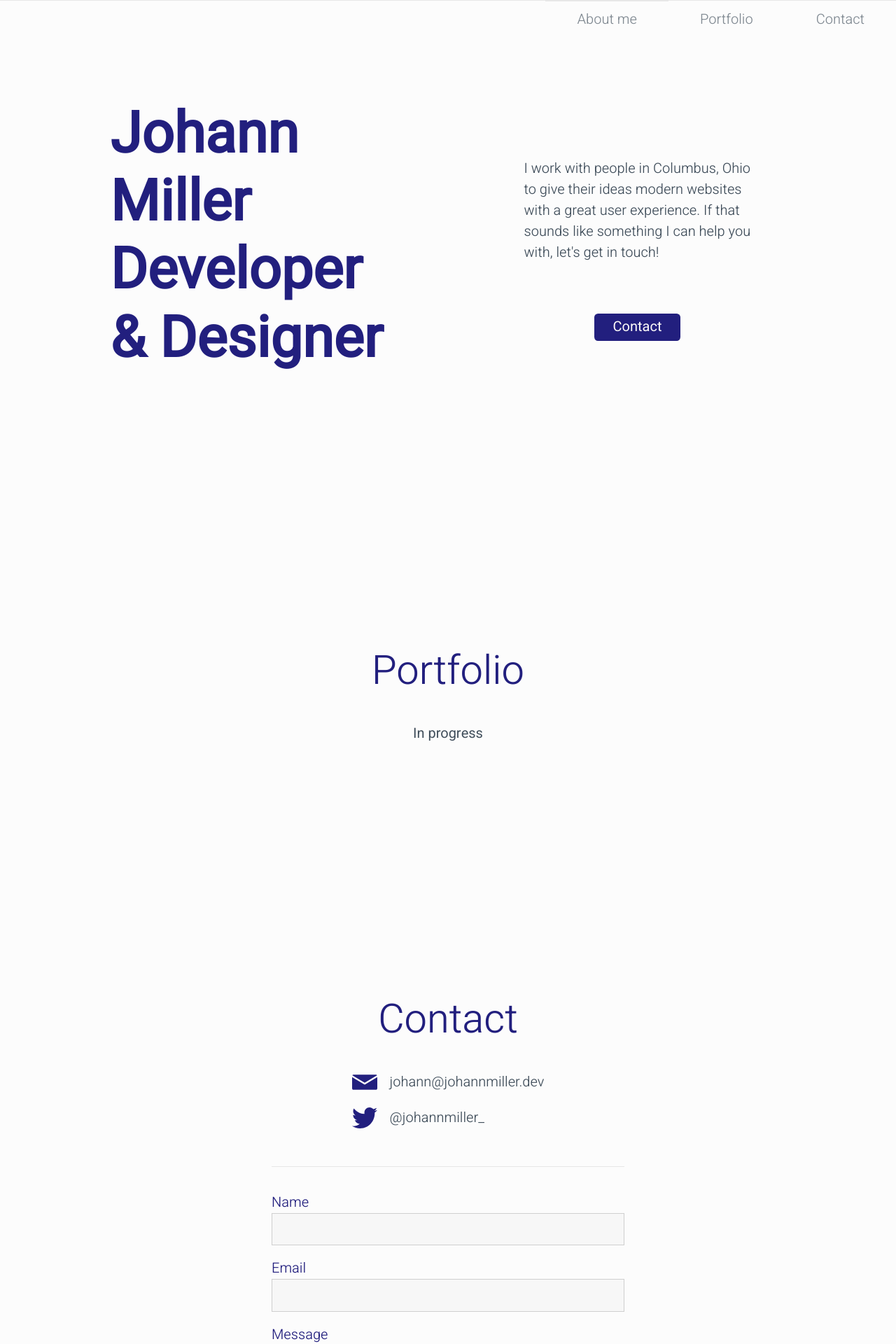
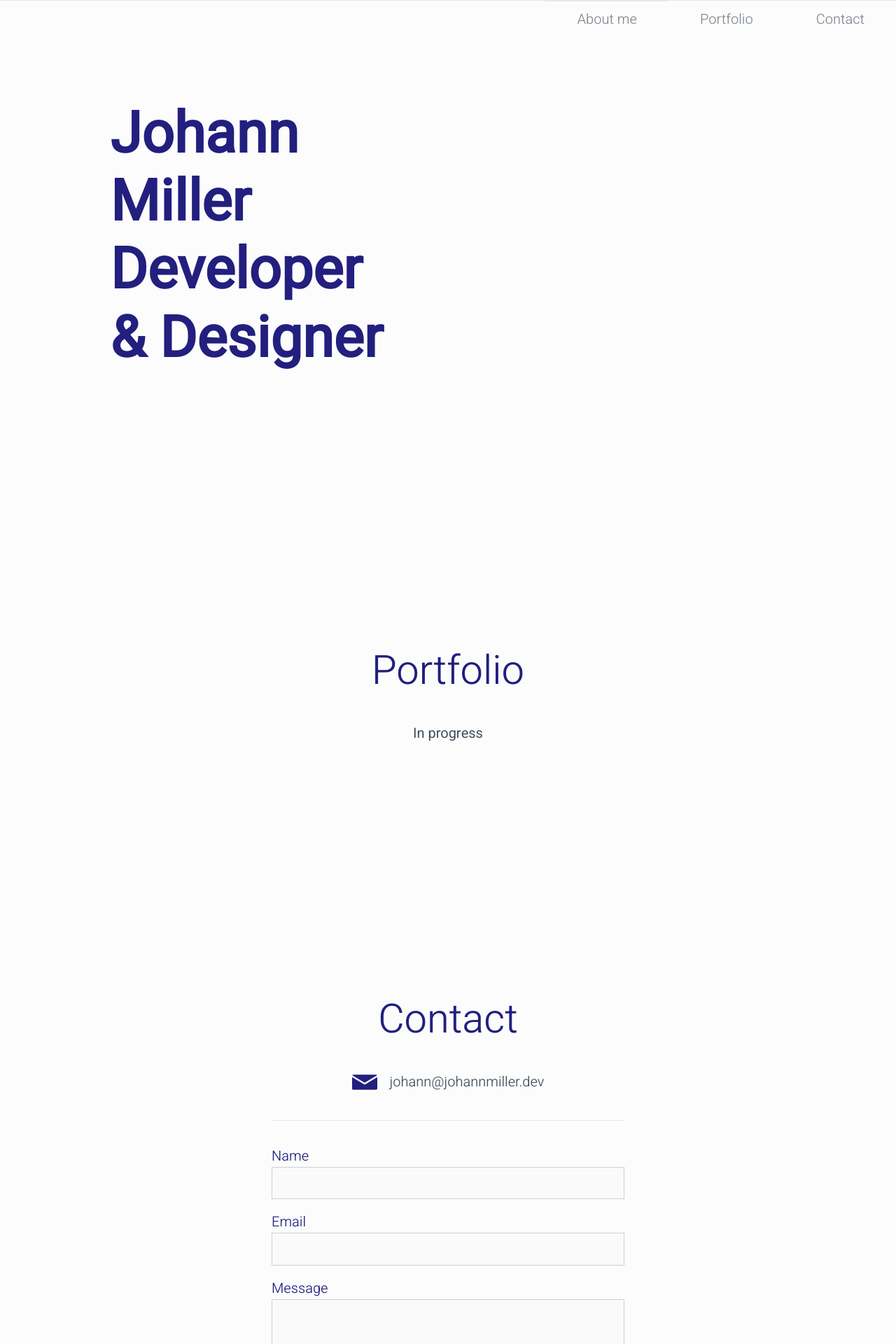
Before and after one commit to johann-miller/johannmillerdev-netlify, a Svelte app: page / in a window 1280 px wide. Shown: the top 1920 px of the page at 70% size. Built offline with nearby package versions, Linux system fonts and the light colour scheme.

Commit message:
Added animation, removed twitter link

```diff
--- a/public/global.css
+++ b/public/global.css
@@ -72,7 +72,7 @@ input, textarea {
 	font-family: inherit;
 	font-size: inherit;
 	color: #404e5b;
-	background: #f7f7f7;
+	background: #fafafa;
 	border: none;
 	border: 1px #cfcfcf solid;
 }
--- a/src/App.svelte
+++ b/src/App.svelte
@@ -1,4 +1,9 @@
 <style>
+@keyframes slide {
+	from {right: 100%;}
+	to {right: 0;}
+}
+
 h1 {
 	margin-bottom: 2rem;
 	padding: 0 1rem;
@@ -37,6 +42,11 @@ header h1{
 	display: flex;
 	flex-flow: column;
 	align-items: center;
+}
+
+.info-container > * {
+	position: relative;
+	animation: slide 0.3s ease-in;
 }
 
 #contact {
@@ -98,7 +108,12 @@ main {
 		width: 100%;
 		height: 100%;
 		border-left: 1px #221f7e solid;
-		animation: height 0.7s linear;
+		animation: height 0.7s ease-in;
+		overflow: hidden;
+	}
+
+	.info-container > * {
+		animation-duration: 0.7s;
 	}
 
 	#contact {
--- a/src/components/ContactForm.svelte
+++ b/src/components/ContactForm.svelte
@@ -28,10 +28,6 @@ button[type="submit"] {
 	border-bottom: 1px #e7e7e7 solid;
 	width: 28rem;
 	max-width: 100%;
-}
-
-.links li {
-	margin-bottom: 1rem;
 }
 
 .links a {
@@ -226,12 +222,6 @@ function returnForm() {
 				johann@johannmiller.dev
 			</a>
 		</li>
-		<li>
-			<a target="_blank" href="https://twitter.com/johannmiller_">
-				<img src="/images/twitter-logo.svg" alt="Twitter">
-				@johannmiller_
-			</a>
-		</li>
 	</ul>
 </div>
 <div class="contact">
```
